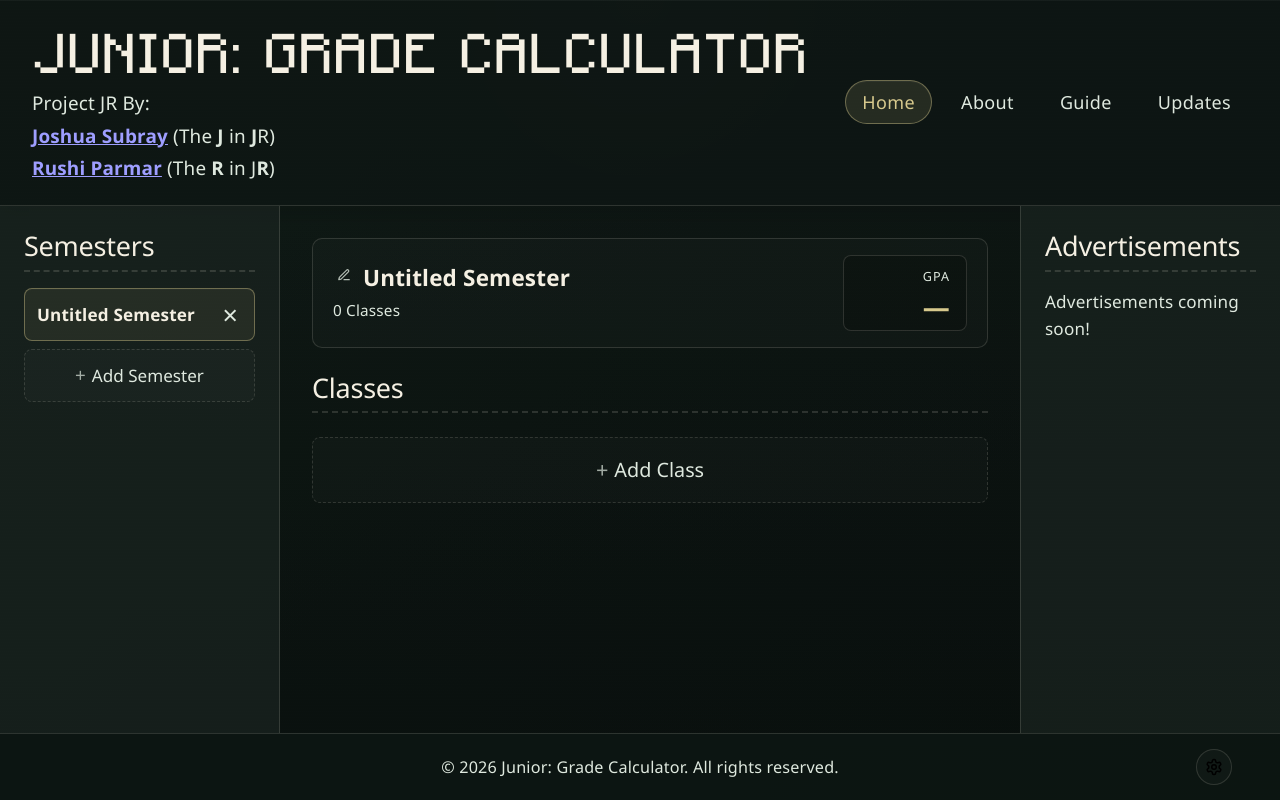
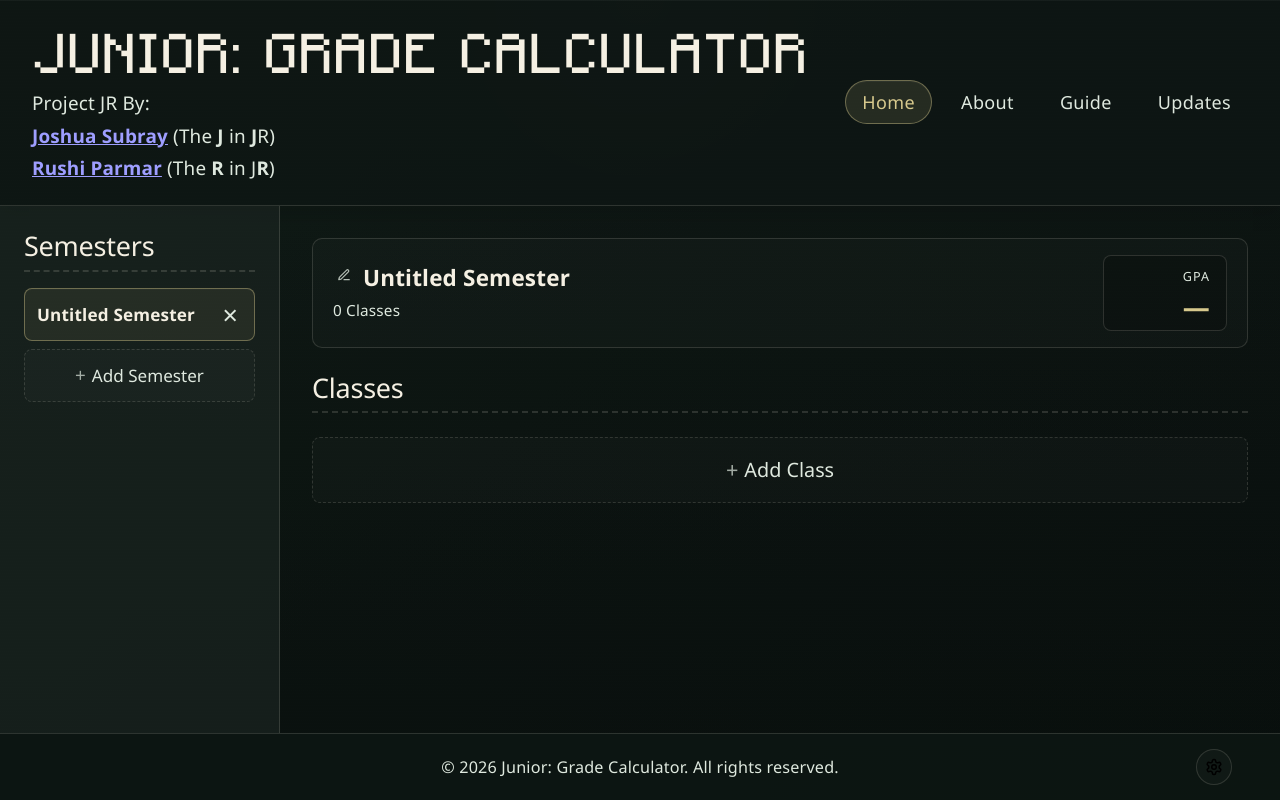
Before and after one commit to JoshuaSubray/Junior, a React (Vite) app: page / in a window 1280 px wide. Built offline with nearby package versions, Linux system fonts and the light colour scheme.

Commit message:
Hid Ads.tsx component.

```diff
--- a/src/components/layout/PageLayout.tsx
+++ b/src/components/layout/PageLayout.tsx
@@ -2,7 +2,7 @@ import { type ReactNode } from 'react'
 import Header from './Header'
 import Footer from './Footer'
 import Sidebar from './Sidebar'
-import Ads from './Ads'
+// import Ads from './Ads'
 import { GradeProvider } from '../../contexts/GradeContext'
 import './Layout.css'
 
@@ -27,7 +27,7 @@ export default function PageLayout({ currentPage, onNavigate, children }: PageLa
             {children}
           </main>
 
-          <Ads />
+          {/* <Ads /> */}
         </div>
 
         <Footer />
```
